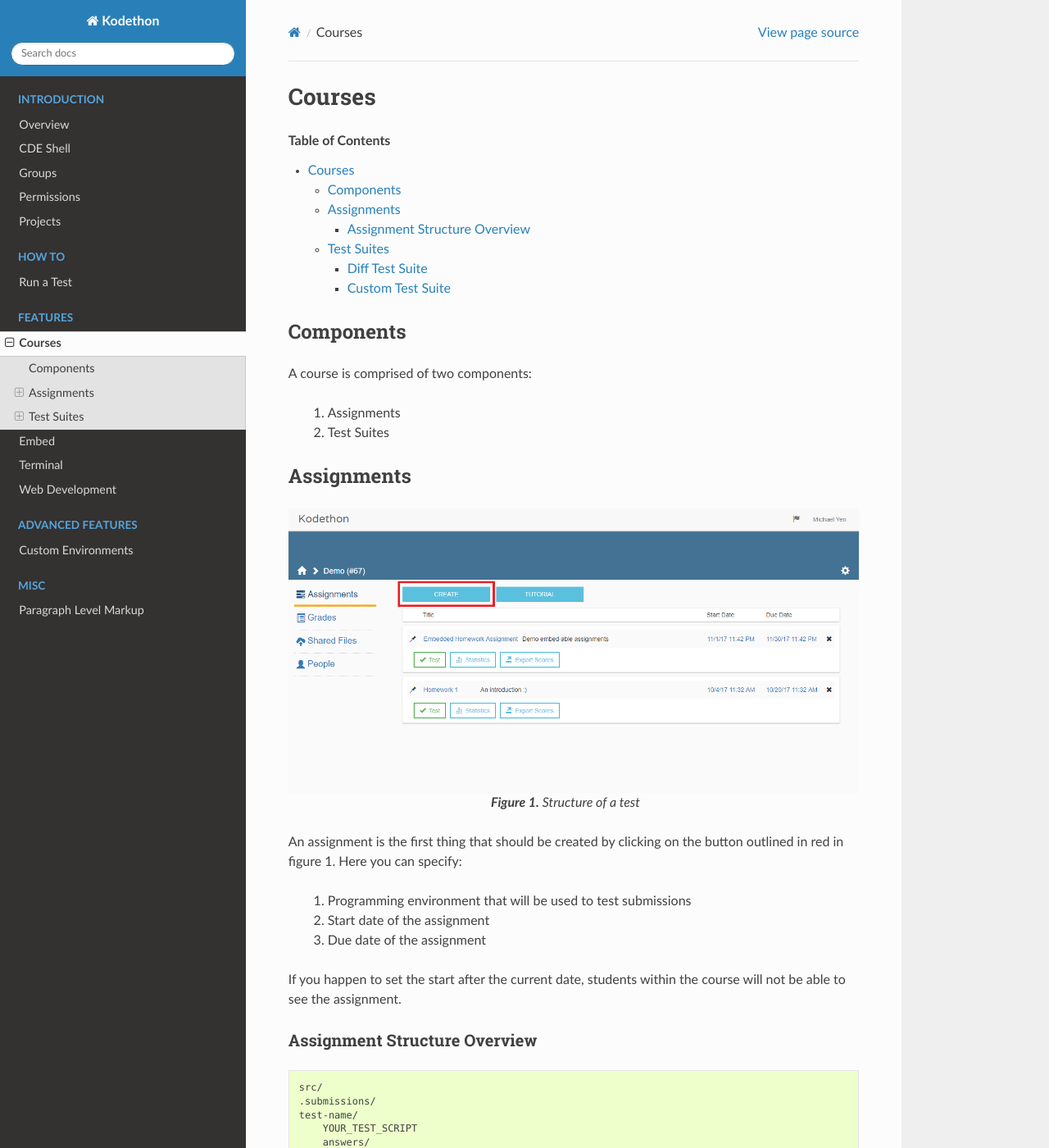
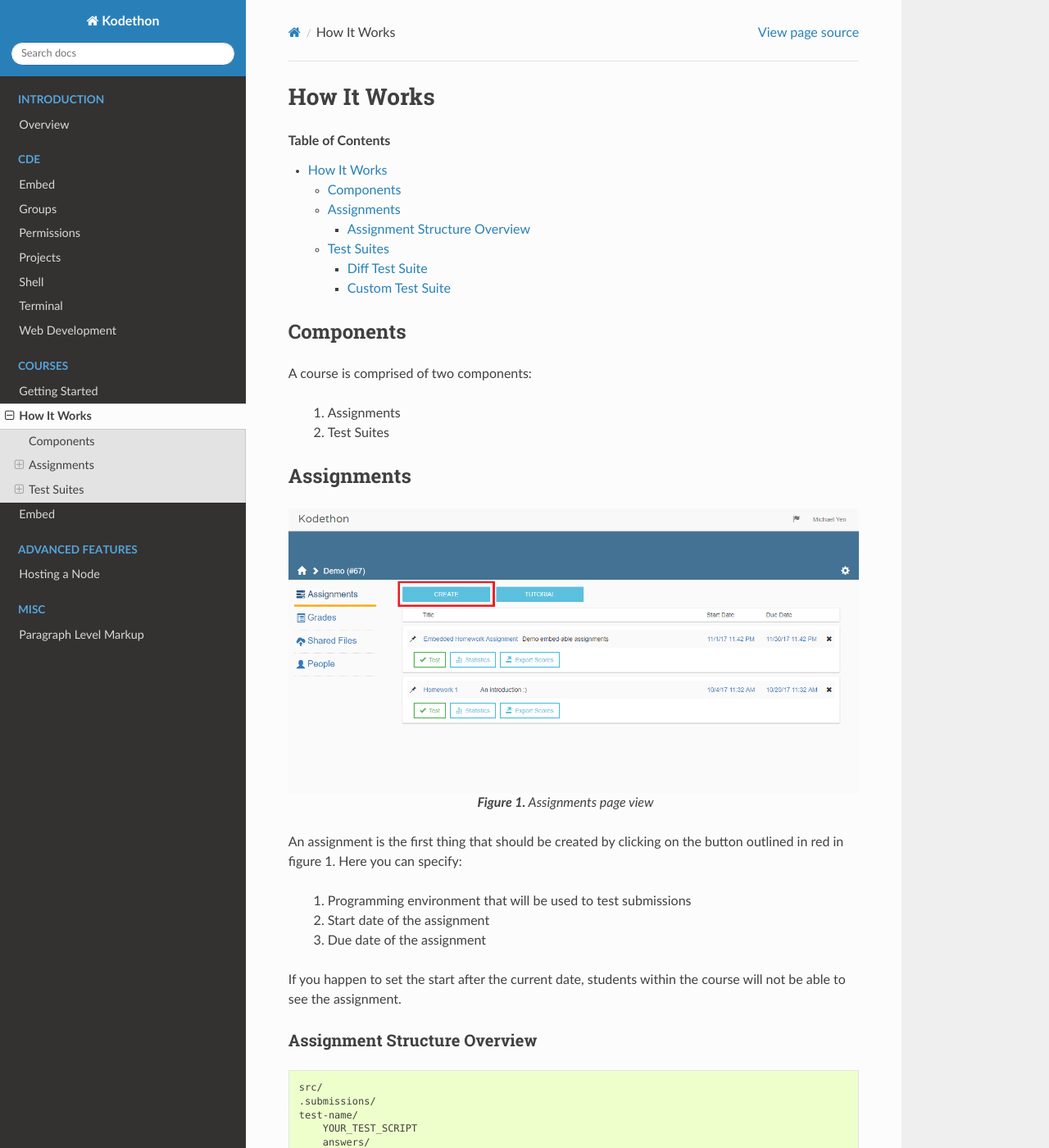
Before and after one commit to kodethon/Docs, a Sphinx documentation site: the page built from source/courses/how_it_works.rst, in a window 1280 px wide and 1400 px high. Shown: the whole window at 82% size. Built offline with Sphinx 7.4.7 and the Read the Docs theme 2.0.0, drawn with Linux system fonts in a browser that asks for light colours; pages that are not in the unit, such as notebooks, are missing from menus; some of the changed text lies outside the part shown.

Commit message:
Refactor structure to be split into CDE and Courses

```diff
--- /dev/null
+++ b/source/cde/embed.rst
@@ -0,0 +1,24 @@
+*******************
+Embed
+*******************
+
+.. contents:: Table of Contents
+
+Synopsis
+================
+
+::
+
+    embed <FILE_PATH>
+
+Description
+================
+
+Run the above command in the *CDE Shell* to obtain an embed link.
+Embed allows you to place runnable code snippets into your HTML page. Use an iframe
+in your HTML page and set the src attribute to the URL obtained with above command.
+
+.. code-block:: html
+    :emphasize-lines: 2
+
+    <iframe src="EMBED_LINK" height="250px" width="750px" frameBorder="0"></iframe>
--- a/source/introduction/cde-shell.rst
+++ b/source/cde/shell.rst
@@ -1,5 +1,5 @@
 *******************
-CDE Shell
+Shell
 *******************
 
 .. image:: ../static/cde-shell.PNG
--- a/source/features/embed.rst
+++ b/source/courses/embed.rst
@@ -11,14 +11,10 @@
 
     embed <TEST_NAME> <FILE_PATH?>
 
-           OR
-
-    embed <FILE_PATH>
-
 Description
 ================
 
-Run run either of the above commands in the *CDE Shell* to obtain an embed link.
+Run the above command in the *CDE Shell* to obtain an embed link.
 Embed allows you to place runnable code snippets into your HTML page. Use an iframe
 in your HTML page and set the src attribute to the URL obtained with above command.
 
--- /dev/null
+++ b/source/courses/getting_started.rst
@@ -0,0 +1,11 @@
+*******************
+Getting Started
+*******************
+
+.. contents:: Table of Contents
+
+How To
+================
+
+If you are using courses for the first time, we recommend you visit our FAQ's for a *how to* guide
+to create a course: https://support.kodethon.com/d/36-how-to-use-a-course-as-an-instructor
--- a/source/features/courses.rst
+++ b/source/courses/how_it_works.rst
@@ -1,6 +1,6 @@
 
 *******************
-Courses
+How It Works
 *******************
 
 .. contents:: Table of Contents
@@ -20,7 +20,7 @@
     :align: center
     :figwidth: 100%
 
-    **Figure 1.** Structure of a test
+    **Figure 1.** Assignments page view
 
 An assignment is the first thing that should be created by clicking on the button outlined in red in figure 1.
 Here you can specify:
@@ -47,7 +47,6 @@
         utils/
 
 - src/
-
     The src folder should contain the files you expect your users to have. It must contain a file called README.
 
 - .submissions/
@@ -84,9 +83,10 @@
     :align: center
     :figwidth: 100%
 
-    **Figure 2.** Structure of a test
+    **Figure 2.** Test suite creation view
 
 A diff test suite is comprised of test cases. For each test case, you can specify:
+
     1. Standard input
     2. Arguments
     3. Expected answer
@@ -119,7 +119,7 @@
     :align: center
     :figwidth: 100%
 
-    **Figure 2.** Structure of a test
+    **Figure 3.** Custom test settings
 
 ::
 
--- a/source/features/custom.rst
+++ b/source/features/custom.rst
@@ -1,5 +1,5 @@
 *******************
-Custom Environments
+Hosting a Node
 *******************
 
 .. contents:: Table of Contents
--- a/source/how-to/run-test.rst
+++ /dev/null
@@ -1,20 +0,0 @@
-*******************
-Run a Test
-*******************
-
-.. contents:: Table of Contents
-
-Synopsis
-================
-
-::
-
-    1. Obtain the test ID
-    2. In the run options, paste the test ID into the 'test' section
-
-
-Description
-================
-
-    The test ID should be provided by your instructor or tester.
-    If you directly forked the assignment from the group, then the test ID should be in the README file.
--- a/source/index.rst
+++ b/source/index.rst
@@ -1,4 +1,3 @@
-
 *****************************
 Welcome to Kodethon's documentation!
 *****************************
@@ -11,27 +10,29 @@
     :glob:
 
     introduction/overview
-    introduction/cde-shell
-    introduction/groups
-    introduction/permissions
-    introduction/projects
 
 .. toctree::
-    :caption: How To
+    :caption: CDE
     :maxdepth: 1
     :glob:
 
-    how-to/run-test
+    cde/embed
+    cde/groups
+    cde/permissions
+    cde/projects
+    cde/shell
+    cde/terminal
+    cde/run-test
+    cde/web
 
 .. toctree::
-    :caption: Features
+    :caption: Courses
     :maxdepth: 1
     :glob:
 
-    features/courses
-    features/embed
-    features/terminal
-    features/web
+    courses/getting_started
+    courses/how_it_works
+    courses/embed
 
 .. toctree::
     :caption: Advanced Features
```
Also changed, not shown: source/cde/groups.rst (renamed from source/introduction/groups.rst), source/cde/permissions.rst (renamed from source/introduction/permissions.rst), source/cde/projects.rst (renamed from source/introduction/projects.rst), source/cde/terminal.rst (renamed from source/features/terminal.rst), source/cde/test.rst (renamed from source/features/test.rst), source/cde/web.rst (renamed from source/features/web.rst).
